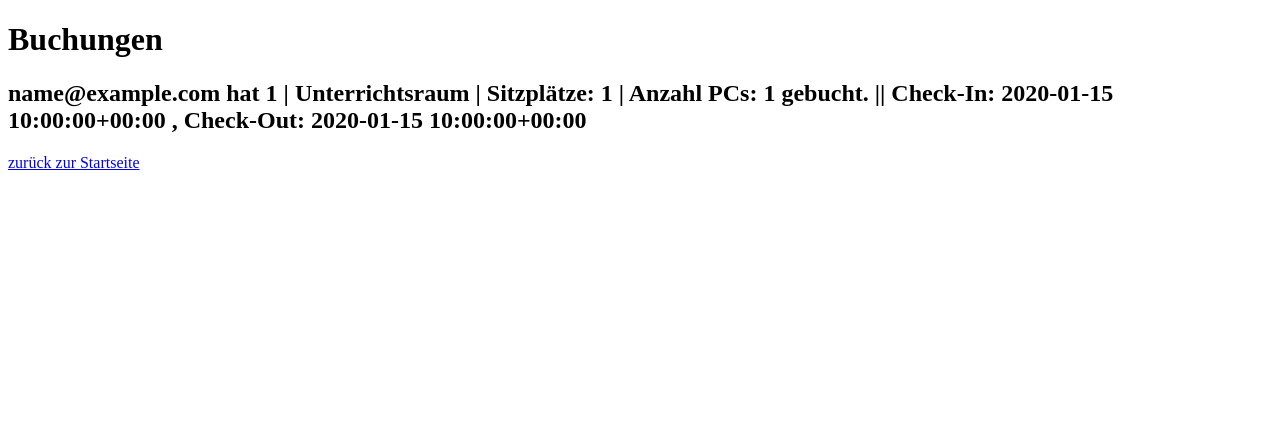
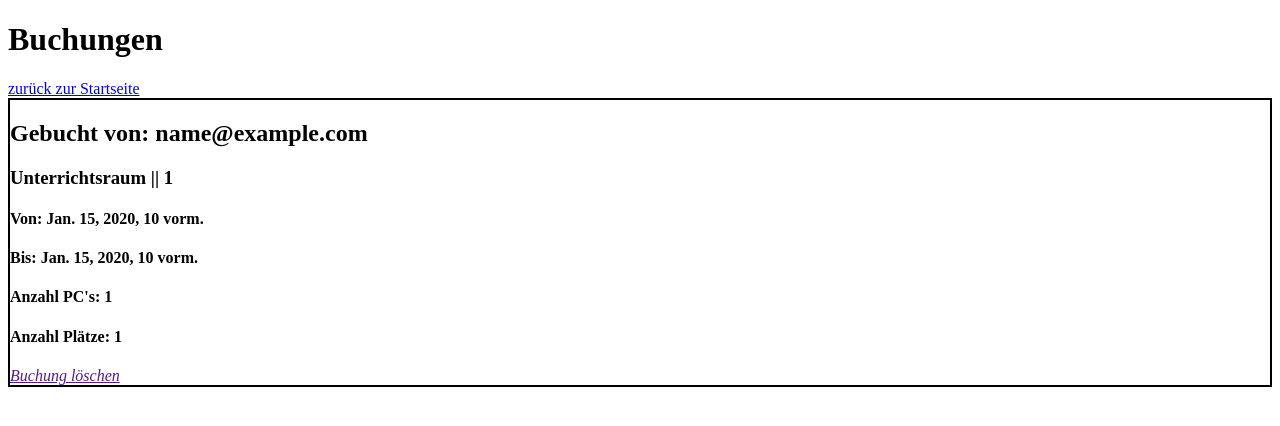
Before and after one commit to psnr92/bookingsystem, a Django app: page /belegung_list/ in a window 1280 px wide. Shown: the top 426 px of the page. Run offline with Django 3.2, Linux system fonts and the light colour scheme; tables that the repository leaves empty hold one stand-in row (values such as "Sample post").

Commit message:
Neues Buchungsansicht-Design

```diff
--- a/bookingapp/templates/bookingapp/booking_list.html
+++ b/bookingapp/templates/bookingapp/booking_list.html
@@ -13,13 +13,35 @@
     </div>
 
     <div>
-        {% for booking in booking_list %}
-        <h2>{{booking}}</h2>
-        {% endfor %}
+        <a href="{% url 'home' %}">zurück zur Startseite</a>
     </div>
 
-    <div>
-        <a href="{% url 'home' %}">zurück zur Startseite</a>
+    <div class="bookings">
+        {% for booking in booking_list %}
+        <div class="booking" style="border: 2px solid black">
+            <div class="Bucher">
+                <h2>Gebucht von: {{booking.user}}</h2>
+            </div>
+            <div class="category">
+                <h3>{{booking.room.category}} || {{booking.room.raumID}}</h3>
+            </div>
+            <div class="from">
+                <h4>Von: {{booking.check_in}}</h4>
+            </div>
+            <div class="to">
+                <h4>Bis: {{booking.check_out}}</h4>
+            </div>
+            <div class="pcs">
+                <h4>Anzahl PC's: {{booking.room.anzahl_pc}}</h4>
+            </div>
+            <div class="capacity">
+                <h4>Anzahl Plätze: {{booking.room.anzahl_plaetze}}</h4>
+            </div>
+            <div class="cancel"><a href="{{booking.get_cancel_booking_url}}" class="invisible"><i
+                        class="far fa-2x fa-times-circle"> Buchung löschen</i></a>
+            </div>
+        </div>
+        {% endfor %}
     </div>
 </body>
 
```
Also changed, not shown: bookingapp/templates/bookingapp/booking_listx.html (added, +26 -0 lines).
